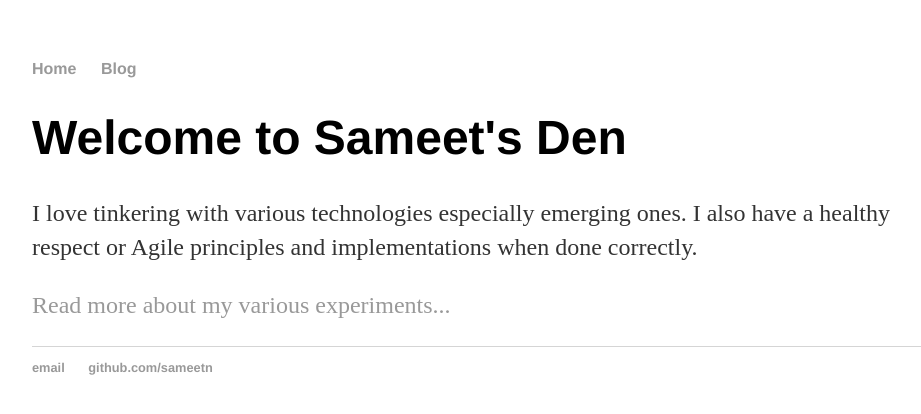
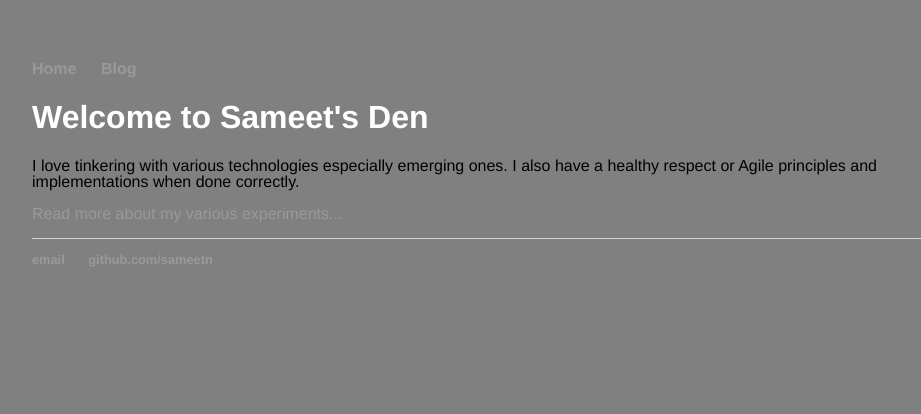
Before and after one commit to sameetn/sameetn.github-io, a Jekyll site: the page built from index.html, in a window 1280 px wide. Shown: the top 414 px of the page, without its empty margins (160-1081 px from the left). Built offline with Jekyll 4.4.1, drawn with Linux system fonts in a browser that asks for light colours.

Commit message:
Changed colors

```diff
--- a/css/main.css
+++ b/css/main.css
@@ -1,4 +1,5 @@
 body {
+	background: gray;
     margin: 60px auto;
     width: 70%;
 }
@@ -13,6 +14,7 @@ nav ul li, footer ul li {
     margin-right: 20px;
 }
 a {
+	font-family:'Helvetica', 'Arial', 'Sans-Serif';
     text-decoration: none;
     color: #999;
 }
@@ -20,13 +22,14 @@ a:hover {
     text-decoration: underline;
 }
 h1 {
-    font-size: 3em;
+    font-size: 2em;
     font-family:'Helvetica', 'Arial', 'Sans-Serif';
+    color: white;
 }
 p {
-    font-size: 1.5em;
-    line-height: 1.4em;
-    color: #333;
+    font-size: 1em;
+    font-family:'Helvetica', 'Arial', 'Sans-Serif';
+    line-height: 1em;
 }
 footer {
     border-top: 1px solid #d5d5d5;
@@ -35,9 +38,10 @@ footer {
 
 ul.posts {
     margin: 20px auto 40px;
-    font-size: 1.5em;
+    font-size: 1em;
 }
 
 ul.posts li {
+    font-family:'Helvetica', 'Arial', 'Sans-Serif';
     list-style: none;
 }
```
